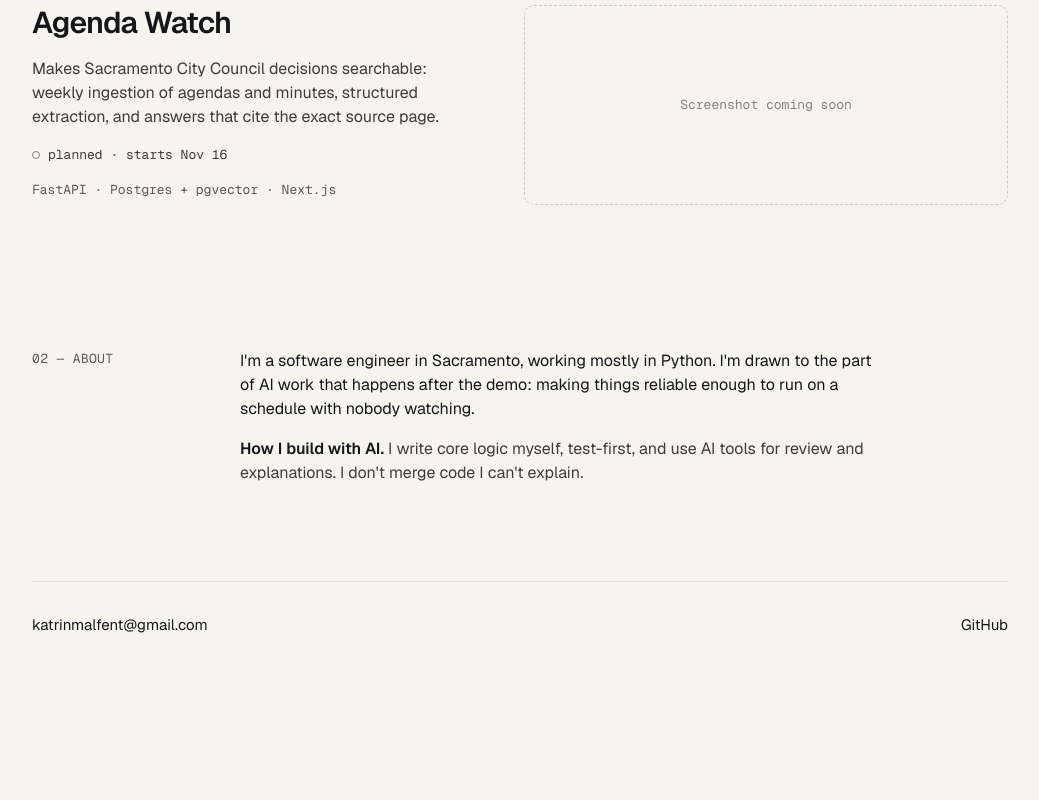
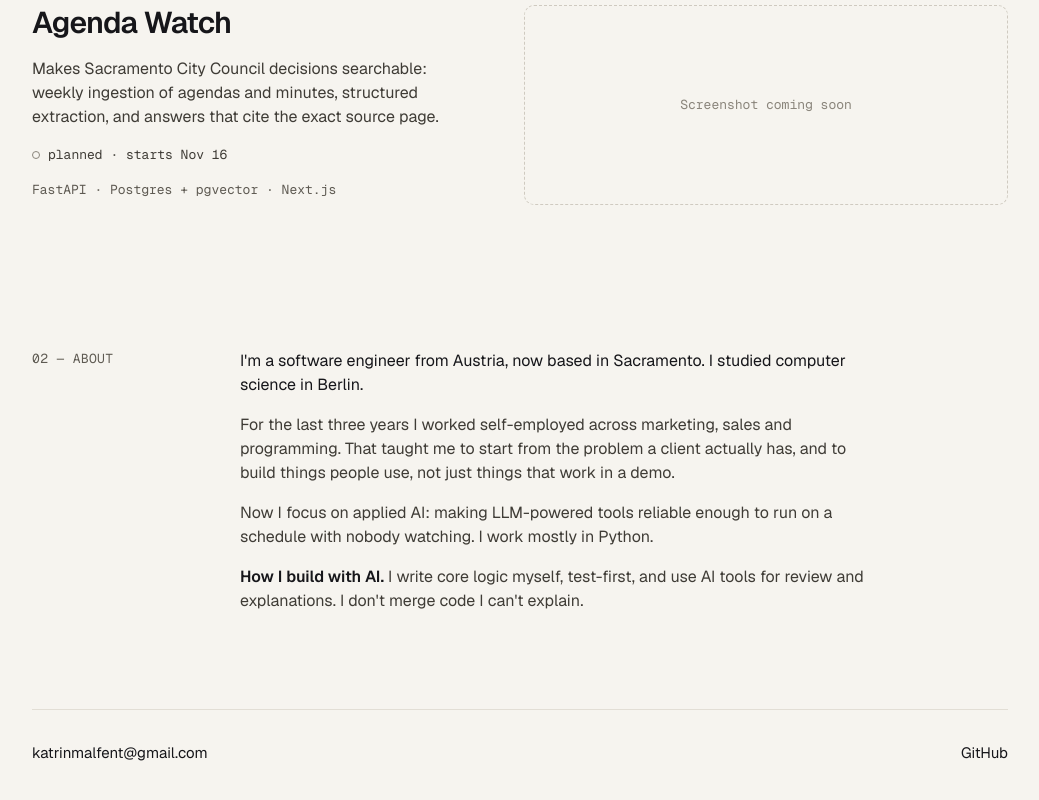
Before and after one commit to inari-x/katrinmalfent.com, a Next.js app: page / in a window 1280 px wide. Shown: the part 1051-1851 px from the top of the page, without its empty margins (120-1159 px from the left). Before the commit the page ends 1735 px from the top, so only its background shows below. Built offline with nearby package versions, Linux system fonts and the light colour scheme.

Commit message:
feat: new homepage design with projects section

```diff
--- a/src/app/page.tsx
+++ b/src/app/page.tsx
@@ -113,9 +113,16 @@ export default function Home() {
           <p className="flex-[0_0_160px] font-mono text-[13px] tracking-wide text-muted">02 — ABOUT</p>
           <div className="flex min-w-0 max-w-[640px] flex-[1_1_480px] flex-col gap-4">
             <p>
-              I&apos;m a software engineer in Sacramento, working mostly in Python. I&apos;m drawn to the part of AI
-              work that happens after the demo: making things reliable enough to run on a schedule with nobody
-              watching.
+              I&apos;m a software engineer from Austria, now based in Sacramento. I studied computer science in Berlin.
+            </p>
+            <p className="text-body">
+              For the last three years I worked self-employed across marketing, sales and programming. That taught me to
+              start from the problem a client actually has, and to build things people use, not just things that work in a
+              demo.
+            </p>
+            <p className="text-body">
+              Now I focus on applied AI: making LLM-powered tools reliable enough to run on a schedule with nobody watching.
+              I work mostly in Python.
             </p>
             <p className="text-body">
               <strong className="font-semibold text-ink">How I build with AI.</strong> I write core logic myself,
```
